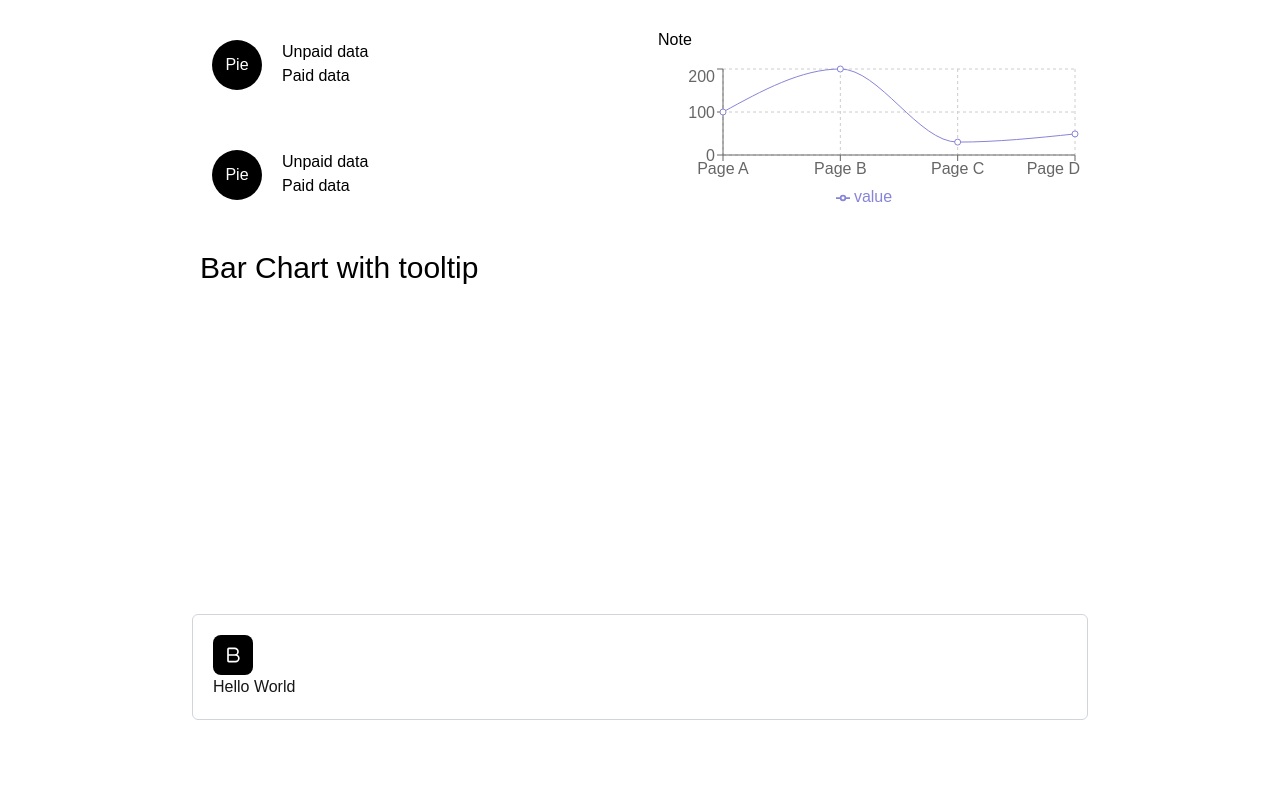
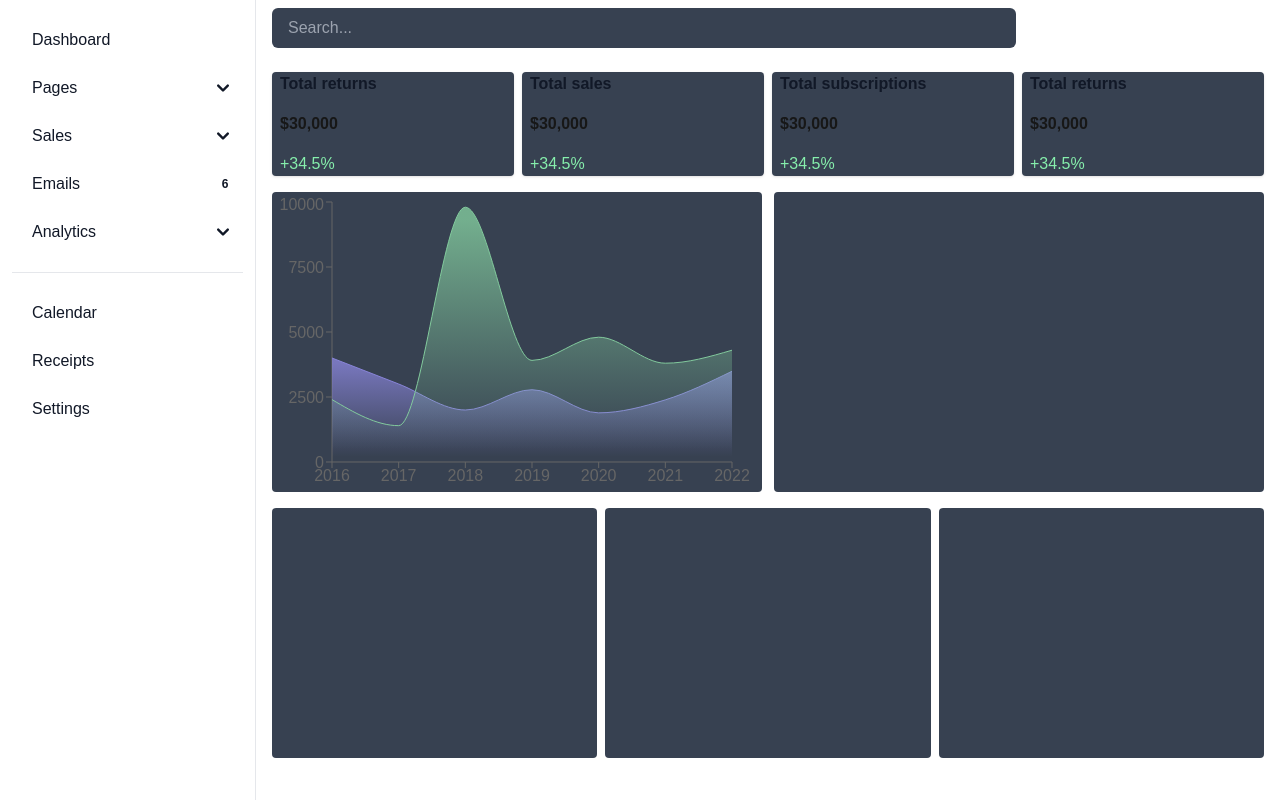
Before and after one commit to Racine14Creator/rechart-tiptap-nextjs-typescript, a Next.js app: page / in a window 1280 px wide. Built offline with nearby package versions, Linux system fonts and the light colour scheme.

Commit message:
AreachartPlot

```diff
--- /dev/null
+++ b/app/components/AreaChartPlot.tsx
@@ -0,0 +1,91 @@
+import React from "react";
+import {
+  AreaChart,
+  Area,
+  XAxis,
+  YAxis,
+  Tooltip,
+  ResponsiveContainer,
+} from "recharts";
+const AreaChartPlot = () => {
+  const data = [
+    {
+      year: "2016",
+      Iphone: 4000,
+      Samsung: 2400,
+    },
+    {
+      year: "2017",
+      Iphone: 3000,
+      Samsung: 1398,
+    },
+    {
+      year: "2018",
+      Iphone: 2000,
+      Samsung: 9800,
+    },
+    {
+      year: "2019",
+      Iphone: 2780,
+      Samsung: 3908,
+    },
+    {
+      year: "2020",
+      Iphone: 1890,
+      Samsung: 4800,
+    },
+    {
+      year: "2021",
+      Iphone: 2390,
+      Samsung: 3800,
+    },
+    {
+      year: "2022",
+      Iphone: 3490,
+      Samsung: 4300,
+    },
+  ];
+
+  return (
+    <>
+      <ResponsiveContainer width='100%' height='100%'>
+        <AreaChart
+          width={730}
+          height={250}
+          data={data}
+          margin={{ top: 10, right: 30, left: 0, bottom: 0 }}
+        >
+          <defs>
+            <linearGradient id='colorUv' x1='0' y1='0' x2='0' y2='1'>
+              <stop offset='5%' stopColor='#8884d8' stopOpacity={0.8} />
+              <stop offset='95%' stopColor='#8884d8' stopOpacity={0} />
+            </linearGradient>
+            <linearGradient id='colorPv' x1='0' y1='0' x2='0' y2='1'>
+              <stop offset='5%' stopColor='#82ca9d' stopOpacity={0.8} />
+              <stop offset='95%' stopColor='#82ca9d' stopOpacity={0} />
+            </linearGradient>
+          </defs>
+          <XAxis dataKey='year' />
+          <YAxis />
+          <Tooltip />
+          <Area
+            type='monotone'
+            dataKey='Iphone'
+            stroke='#8884d8'
+            fillOpacity={1}
+            fill='url(#colorUv)'
+          />
+          <Area
+            type='monotone'
+            dataKey='Samsung'
+            stroke='#82ca9d'
+            fillOpacity={1}
+            fill='url(#colorPv)'
+          />
+        </AreaChart>
+      </ResponsiveContainer>
+    </>
+  );
+};
+
+export default AreaChartPlot;
--- a/app/components/BarChart.tsx
+++ b/app/components/BarChart.tsx
@@ -48,6 +48,11 @@ const data = [
   },
 ];
 
+/**
+ * BarChartComponent renders a bar chart using the Recharts library.
+ * It displays a responsive container with a bar chart of fixed dimensions
+ * that visualizes the 'uv' data from the provided dataset.
+ */
 export default function BarChartComponent() {
   return (
     <div>
--- a/app/components/Charts.tsx
+++ b/app/components/Charts.tsx
@@ -1,4 +1,7 @@
 "use client";
+
+import AreaChartPlot from "./AreaChartPlot";
+
 const Charts = () => {
   return (
     <>
@@ -36,7 +39,9 @@ const Charts = () => {
       </section>
 
       <section className='flex my-4 px-4 gap-3'>
-        <div className='w-1/2 h-[300px] bg-gray-700 rounded'></div>
+        <div className='w-1/2 h-[300px] bg-gray-700 rounded'>
+          <AreaChartPlot />
+        </div>
 
         <div className='w-1/2 h-[300px] bg-gray-700 rounded'></div>
       </section>
--- /dev/null
+++ b/app/constats/index.ts
@@ -0,0 +1,12 @@
+export const data = [
+  {
+    year: "2016",
+    Iphone: 4000,
+    Samsung: 2400,
+  },
+  {
+    year: "2017",
+    Iphone: 3000,
+    Samsung: 1398,
+  },
+];
--- a/app/layout.tsx
+++ b/app/layout.tsx
@@ -29,7 +29,7 @@ export default function RootLayout({
         className={`${geistSans.variable} ${geistMono.variable} antialiased`}
         suppressHydrationWarning
       >
-        <div className='container max-w-4xl mx-auto'>{children}</div>
+        <div className='container w-full mx-auto'>{children}</div>
       </body>
     </html>
   );
--- a/app/page.tsx
+++ b/app/page.tsx
@@ -1,63 +1,16 @@
-import { Bar } from "recharts";
-import LineChartComponent from "./components/LineChart";
-import RichTextEditor from "./components/TitTap/RichTextEditor";
-import BarChartComponent from "./components/BarChart";
+import Charts from "./components/Charts";
+import Navbar from "./components/Navbar";
+import Sidebar from "./components/Sidebar";
 
 export default function Home() {
   return (
     <>
-      <div className='grid grid-cols-1 md:grid-cols-4 justify-center py-5 gap-5'>
-        <div className='col-span-1 md:col-span-2'>
-          <div className='flex flex-col gap-y-5'>
-            <div className='bg-white p-5 rounded-xl'>
-              <div className='flex flex-row gap-x-5 text-black'>
-                <div className=' text-white relative bg-black w-[50px] h-[50px] flex justify-center items-center rounded-full'>
-                  Pie
-                </div>
-                <div className=''>
-                  <div className='flex flex-col'>
-                    <p>Unpaid data</p>
-                    <p>Paid data</p>
-                  </div>
-                </div>
-              </div>
-            </div>
-            <div className='bg-white p-5 rounded-xl'>
-              <div className='flex flex-row gap-x-5 text-black'>
-                <div className=' text-white relative bg-black w-[50px] h-[50px] flex justify-center items-center rounded-full'>
-                  Pie
-                </div>
-                <div className=''>
-                  <div className='flex flex-col'>
-                    <p>Unpaid data</p>
-                    <p>Paid data</p>
-                  </div>
-                </div>
-              </div>
-            </div>
-          </div>
-        </div>
-        <div className='col-span-1 md:col-span-2'>
-          <div className='flex flex-col bg-white rounded-xl p-2 gap-y-3'>
-            <h3 className='font-light text-black'>Note</h3>
-            <div className=' w-full h-[150px] flex justify-center items-center'>
-              <LineChartComponent />
-            </div>
-          </div>
-        </div>
-
-        <div className='col-span-full'>
-          <div className='flex flex-col bg-white rounded-xl p-2'>
-            <h3 className='text-black text-3xl'>Bar Chart with tooltip</h3>
-
-            <div className='relative w-full h-[300px]'>
-              <BarChartComponent />
-            </div>
-          </div>
-        </div>
-        <div className='col-span-full'>
-          <RichTextEditor />
-        </div>
+      <div className='flex'>
+        <Sidebar />
+        <main className='flex-grow ml-64 relative'>
+          <Navbar />
+          <Charts />
+        </main>
       </div>
     </>
   );
```
